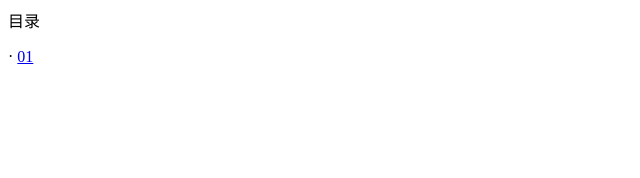
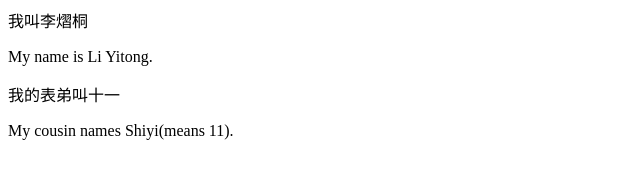
Before and after one commit to Liyi-Tong/liyi-tong.github.io, a plain HTML site: page index.html in a window 1280 px wide. Shown: the whole page, without its empty margins (0-640 px from the left). Drawn offline with Linux system fonts and the light colour scheme.

Commit message:
Update index.html

```diff
--- a/index.html
+++ b/index.html
@@ -1,3 +1,4 @@
-<p>目录</p>
-<p>· <a href='https://liyi-tong.github.io/01'>01</a></p>
-<p>&nbsp;</p>
+<p>我叫李熠桐</p>
+<p>My name is Li Yitong.</p>
+<p>我的表弟叫十一</p>
+<p>My cousin names Shiyi(means 11).</p>
```
